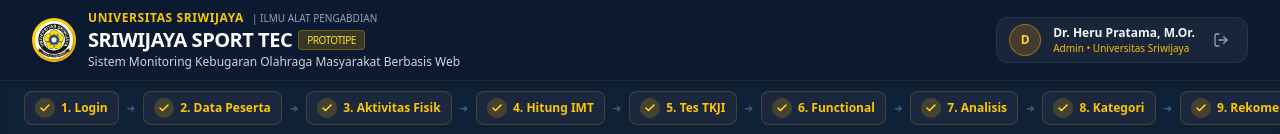
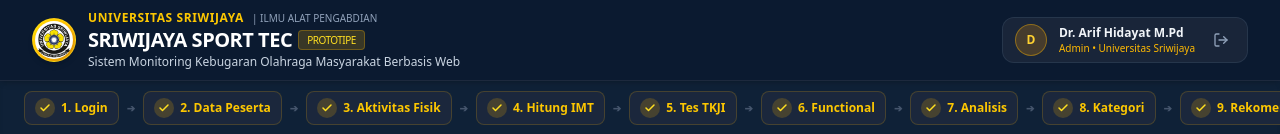
Before and after one commit to mrbrightsides/sriwijayasporttec, a React (Vite) app: page / in a window 1280 px wide. Shown: the top 134 px of the page. Built offline with nearby package versions, Linux system fonts and the light colour scheme.

Commit message:
edited profil

```diff
--- a/src/App.tsx
+++ b/src/App.tsx
@@ -49,7 +49,7 @@
       ? JSON.parse(saved)
       : {
           username: 'admin_sriwijaya',
-          name: 'Dr. Heru Pratama, M.Or.',
+          name: 'Dr. Arif Hidayat M.Pd',
           role: 'admin',
           institution: 'Universitas Sriwijaya',
           isLoggedIn: true,
--- a/src/components/screens/Screen1Login.tsx
+++ b/src/components/screens/Screen1Login.tsx
@@ -16,7 +16,7 @@
     e.preventDefault();
     onLoginSuccess({
       username,
-      name: username === 'admin_sriwijaya' ? 'Dr. Heru Pratama, M.Or.' : username,
+      name: username === 'admin_sriwijaya' ? 'Dr. Arif Hidayat M.Pd' : username,
       role,
       institution: 'Universitas Sriwijaya',
       isLoggedIn: true,
```
